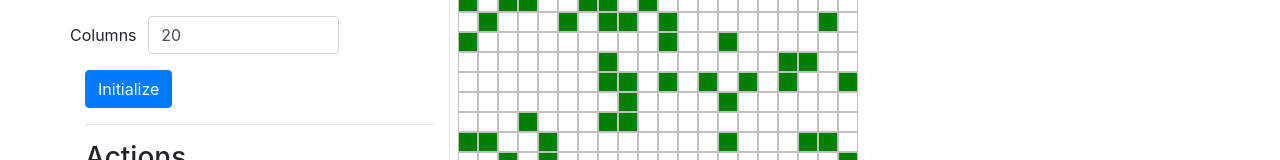
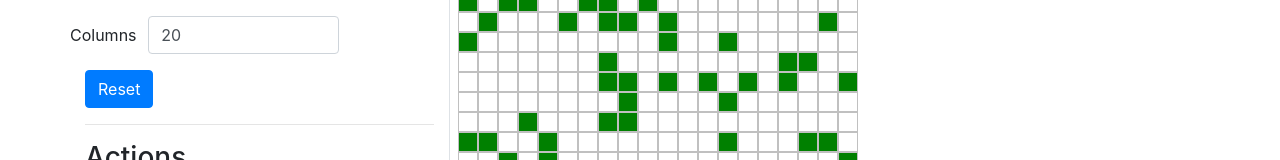
Before and after one commit to marsojm/game-of-life-vue-ui, a Vue app: page / in a window 1280 px wide. Shown: the part 239-399 px from the top of the page. Built offline with nearby package versions, Linux system fonts and the light colour scheme.

Commit message:
Show input error messages on invalid input

```diff
--- a/src/components/Grid.vue
+++ b/src/components/Grid.vue
@@ -11,6 +11,9 @@
                         <div class="col-sm-7">
                             <input type="number" class="form-control" id="alivePercentage" step="0.05" min="0.00" max="1.0" v-model.number="alivePercentage" >
                         </div>
+                        <div class="error" v-show="percentageError">
+                            Alive % must be between 0 and 1.
+                        </div>
                     </div>
 
                     <div class="form-group row">
@@ -18,16 +21,22 @@
                         <div class="col-sm-7">
                             <input type="number" class="form-control" id="rowCount" step="1" v-model.number="rows">
                         </div>
+                        <div class="error" v-show="rowCountError">
+                            Rows must be between 1 and 50.
+                        </div>
                     </div>
                     <div class="form-group row">
                         <label for="columnCount" class="col-sm-2 col-form-label px-0">Columns</label>
                         <div class="col-sm-7">
                             <input type="number" class="form-control" id="columnCount" step="1" v-model.number="cols">
                         </div>
+                        <div class="error" v-show="colCountError">
+                            Cols must be between 1 and 50.
+                        </div>
                     </div>
                     <div class="form-group row">
                         <div class="col-sm-10">
-                            <button id="initialize" class="btn btn-primary" :disabled="!inputsAreValid" @click="initialize">Initialize</button>
+                            <button id="initialize" class="btn btn-primary" :disabled="!inputsAreValid" @click="initialize">Reset</button>
                         </div>
                     </div>
                 </div>
@@ -45,14 +54,15 @@
                     <div class="alert alert-primary" role="alert">
                         <h4 class="alert-heading">Hint:</h4>
                         <p>You can draw alive cells on left mouse click and dead cells on left mouse click. You can only do this before your first move.</p>
+
                     </div>
                 </div>
                 <div class="row mx-a" @mousedown.left="activateDraw(1)" @mousedown.right="activateDraw(0)" @mouseup="deactivateDraw" @mouseleave="deactivateDraw">
                     <div class="d-inline" v-for="(row, ridx) in grid" :key="ridx">
                         <div v-bind:class="[ grid[ridx][cidx] === 1 ? 'cell cell-alive' : 'cell cell-dead' ]" v-for="(value, cidx) in row" :key="cidx"
-                                @mouseover="draw(ridx, cidx, $event)"
-                                @click.left="pointDraw(ridx, cidx, 1, $event)"
-                                @click.right="pointDraw(ridx, cidx, 0, $event)">
+                                @mouseover="draw(ridx, cidx)"
+                                @click.left="pointDraw(ridx, cidx, 1)"
+                                @click.right="pointDraw(ridx, cidx, 0)">
                         </div>
                     </div>
                 </div>
@@ -144,7 +154,7 @@ export default {
           this.drawIsActive = false;
       },
 
-      draw: function(row, col, event) {
+      draw(row, col) {
           if (this.step === 0 && this.drawIsActive) {
               const alteredGrid = [...this.grid];
               alteredGrid[row][col] = this.drawValue;
@@ -153,7 +163,7 @@ export default {
           }
       },
 
-    pointDraw: function(row, col, val, event) {
+    pointDraw(row, col, val) {
           if (this.step === 0) {
               const alteredGrid = [...this.grid];
               alteredGrid[row][col] = val;
@@ -163,24 +173,35 @@ export default {
       }
   },
   computed: {
+      percentageError() {
+          return this.alivePercentage === undefined
+                || this.alivePercentage < 0
+                || this.alivePercentage > 1;
+      },
+
+      rowCountError() {
+          return this.rows === undefined
+                || this.rows < 1
+                || this.rows > 50;
+      },
+
+      colCountError() {
+          return this.cols === undefined
+                || this.cols < 1
+                || this.cols > 50;
+      },
+
       inputsAreValid() {
-            if(this.alivePercentage === undefined
-                || this.alivePercentage < 0
-                || this.alivePercentage > 1) {
+            if(this.percentageError) {
+                return false;
+            }
+
+            if(this.rowCountError) {
 
                 return false;
             }
 
-            if(this.rows === undefined
-                || this.rows < 1
-                || this.rows > 50) {
-
-                return false;
-            }
-
-            if(this.cols === undefined
-                || this.cols < 1
-                || this.cols > 50) {
+            if(this.colCountError) {
 
                 return false;
             }
@@ -207,4 +228,8 @@ export default {
     .cell-alive {
         background-color: green;
     }
+
+    .error {
+        color: red;
+    }
 </style>
```
